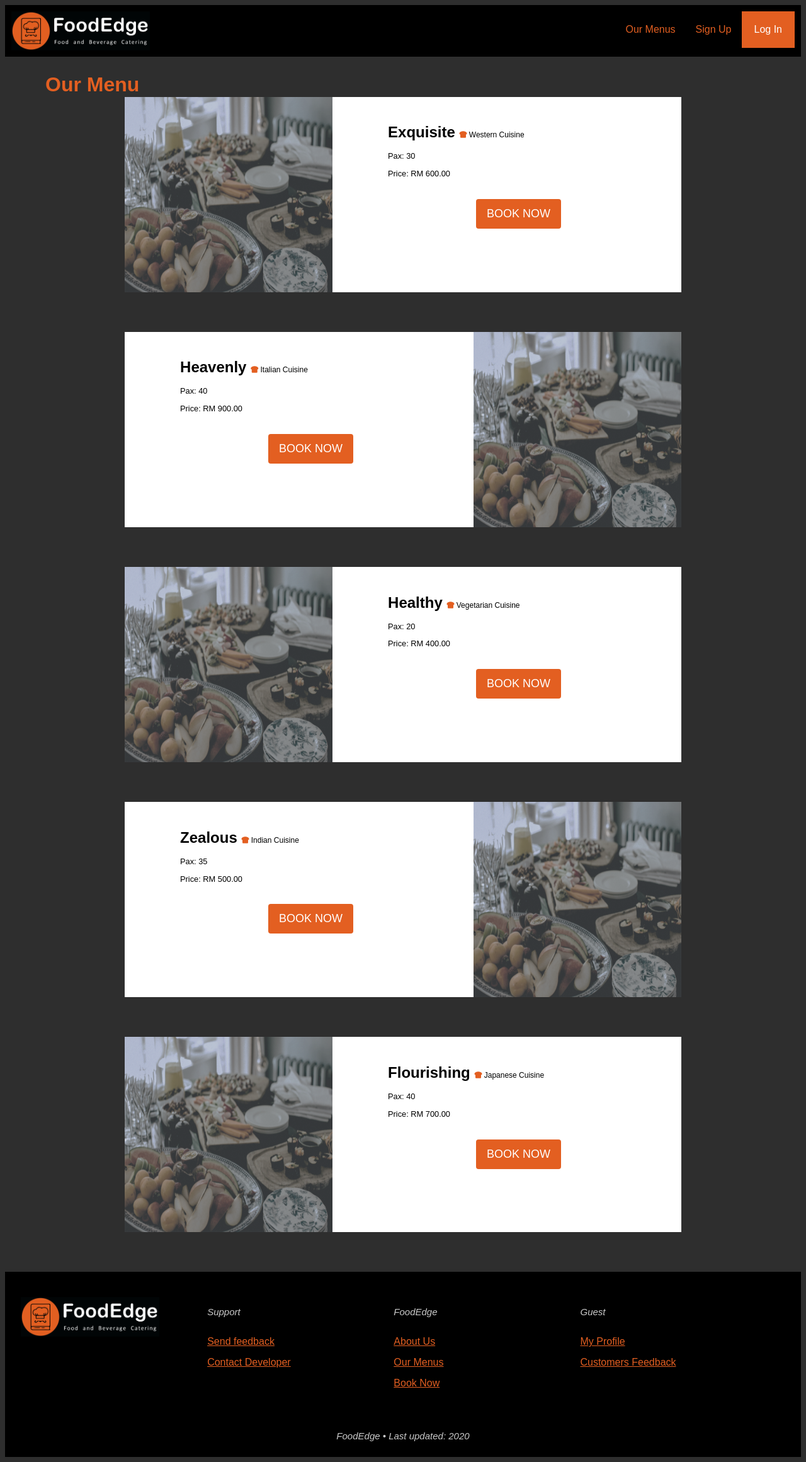
After one commit to simonj-suts/FoodEdgeWeb, a PHP site: page /menu.php in a window 1280 px wide. The commit adds this page. Shown: the whole page at 63% size. Run offline with PHP 8.4, Linux system fonts and the light colour scheme; data comes from the database, SQL or seed files in the repository; some libraries are stand-ins or nearby versions; some web fonts are replaced.

Commit message:
Add menu and changed navigation

```diff
--- /dev/null
+++ b/bookNowButton.js
@@ -0,0 +1,19 @@
+ /* Filename: validateReg.js
+   Target html: registration.html
+   Purpose: Button behaviour through JavaScript
+   Author: Joanna Wong Wei Jen
+   Date written: 11/11/2020
+*/
+var package_item = ["package1","package2","package3","package4","package5"];
+
+function selectPackage(x){
+	 sessionStorage.setItem("packageSelected",package_item[x])
+
+
+}
+
+function selectRadio(){
+	var packageSelected= sessionStorage.getItem("packageSelected");
+	document.getElementById(packageSelected).checked=true;
+
+}
--- /dev/null
+++ b/menu.php
@@ -0,0 +1,140 @@
+<!DOCTYPE html>
+<html lang="en">
+
+	<!-- Description: Log in page -->
+	<!-- Author: Joanna Wong -->
+	<!-- Date: 7 October 2020 -->
+	<!-- Validated: not yet-->
+
+	<head>
+		<title>Our Menu</title>
+		<meta charset="utf-8"/>
+		<meta name="author" content="Joanna Wong"/>
+		<meta name="description" content="registration page"/>
+		<meta name="keywords" content="menu,users,catering"/>
+		<link rel="stylesheet" type="text/css" href="style.css"/>
+		<link rel="stylesheet" type="text/css" href="styles/nav_style.css"/>
+		<script src='https://kit.fontawesome.com/a076d05399.js'></script>
+		<script src="bookNowButton.js"></script>
+
+	</head>
+
+	<body id="menubackground">
+	<?php session_start()?>
+
+	<?php
+			 /* arrays of authorised user */
+
+
+			 /* Connect to FoodEdge database */
+			 include 'database.php';
+			 include 'userinformation_class.php';
+			 $database = new Database();
+			 $db = $database->getConnection();
+
+			 /* Get current user's information */
+			 $user = new userInformation($db);
+			 if(isset($_SESSION['custid'])){
+				 $user->getCurrentUser($_SESSION['custid']);
+			 }
+
+			?>
+	<?php include_once "navigation.php"?>
+	<?php
+			//include 'database.php';
+			include 'package_class.php';
+
+			$packages= new package($db);
+			$rows=[];
+
+			$rows= $packages->read();
+
+
+			?>
+
+
+
+	<h1 id="menu-title">Our Menu</h1>
+	<?php
+		if($user->getUserRole()=='2'){
+			echo '<div><button id="editMenuBtn" ><a href="editmenu.php">Edit</a></button></div>	';
+		}
+
+		?>
+
+
+			<div class="menudivLeft">
+
+
+					<img src="media/reg-background.png" alt="<?php echo $rows[0]['package_name'];?> Package" width="330px" height="310px">
+
+
+
+					<div class="pkgInfoLeft">
+						<div class="innerPkgInfoLeft"><h1 class="packagename"><?php echo $rows[0]['package_name'];?>	 <span class="cuis"><i class='fas fa-bread-slice' style='color:#E35F21'></i> <?php echo $rows[0]['package_cuisine']; ?> Cuisine</span></h1>
+						<p>Pax: <?php echo $rows[0]['pax']; ?> </p>
+						<p>Price: RM <?php echo $rows[0]['price_per_pax'];?></p>
+						<p> <?php echo $rows[0]['package_desc'];?></p></div>
+						<div class="menuBtnDivLeft"><button class="menuBtnLeft" id="pkg1btn" onclick="selectPackage(0)"><a href="bookingform.php">BOOK NOW<span></span></a></button></div>
+
+					</div>
+
+			</div>
+
+			<div class="menudivRight">
+
+
+				<div class="pkgInfoRight">
+						<div class="innerPkgInfoRight"><h1 class="packagename"><?php echo $rows[1]['package_name'];?> 	 <span class="cuis"><i class='fas fa-bread-slice' style='color:#E35F21'></i> <?php echo $rows[1]['package_cuisine']; ?> Cuisine</span></h1>
+						<p>Pax: <?php echo $rows[1]['pax']; ?> </p>
+						<p>Price: RM <?php echo $rows[1]['price_per_pax'];?></p>
+						<p> <?php echo $rows[1]['package_desc'];?></p></div>
+						<div class="menuBtnDivRight"><button class="menuBtnRight" id="pkg2btn" onclick="selectPackage(1)"><a href="bookingform.php">BOOK NOW</a><span></span></button></div>
+				</div>
+				<img src="media/reg-background.png" alt="<?php echo $rows[1]['package_name'];?> Package" width="330px" height="310px">
+			</div>
+
+			<div class="menudivLeft">
+				<img src="media/reg-background.png" alt="<?php echo $rows[2]['package_name'];?> Package" width="330px" height="310px">
+				<div class="pkgInfoLeft">
+					<div class="innerPkgInfoLeft">
+					<h1 class="packagename"><?php echo $rows[2]['package_name'];?>	 <span class="cuis"><i class='fas fa-bread-slice' style='color:#E35F21'></i> <?php echo $rows[2]['package_cuisine']; ?> Cuisine</span></h1>
+					<p>Pax: <?php echo $rows[2]['pax']; ?> </p>
+					<p>Price: RM <?php echo $rows[2]['price_per_pax'];?></p>
+					<p> <?php echo $rows[2]['package_desc'];?></p>
+					</div>
+					<div class="menuBtnDivLeft"><button class="menuBtnLeft" id="pkg3btn" onclick="selectPackage(2)"><a href="bookingform.php">BOOK NOW</a></button></div>
+				</div>
+			</div>
+
+
+			<div class="menudivRight">
+
+
+				<div class="pkgInfoRight">
+					<div class="innerPkgInfoRight"><h1 class="packagename"><?php echo $rows[3]['package_name'];?>	 <span class="cuis"><i class='fas fa-bread-slice' style='color:#E35F21'></i> <?php echo $rows[3]['package_cuisine']; ?> Cuisine</span></h1>
+					<p>Pax: <?php echo $rows[3]['pax']; ?> </p>
+					<p>Price: RM <?php echo $rows[3]['price_per_pax'];?></p>
+					<p> <?php echo $rows[3]['package_desc'];?></p></div>
+					<div class="menuBtnDivRight"><button class="menuBtnRight" id="pkg4btn" onclick="selectPackage(3)"><a href="bookingform.php">BOOK NOW</a><span></span></button></div>
+				</div>
+				<img src="media/reg-background.png" alt="<?php echo $rows[3]['package_name'];?> Package"width="330px" height="310px">
+			</div>
+
+			<div class="menudivLeft">
+
+				<img src="media/reg-background.png" alt="<?php echo $rows[4]['package_name'];?> Package" width="330px" height="310px">
+
+				<div class="pkgInfoLeft">
+					<div class="innerPkgInfoLeft"><h1 class="packagename"><?php echo $rows[4]['package_name'];?>	 <span class="cuis"> <i class='fas fa-bread-slice' style='color:#E35F21'></i> <?php echo $rows[4]['package_cuisine']; ?> Cuisine</span></h1>
+					<p>Pax: <?php echo $rows[4]['pax']; ?> </p>
+					<p>Price: RM <?php echo $rows[4]['price_per_pax'];?></p>
+					<p> <?php echo $rows[4]['package_desc'];?></p></div>
+					<div class="menuBtnDivLeft"><button class="menuBtnLeft" id="pkg5btn" onclick="selectPackage(4)"><a href="bookingform.php">BOOK NOW</a></button></div>
+				</div>
+			</div>
+
+
+	<?php include_once "footer.php" ?>
+	</body>
+</html>
--- a/navigation.php
+++ b/navigation.php
@@ -41,6 +41,6 @@ function changeNavContentByRole($user_role,$username){
     <ul>
         <li id="logo-navbar-placeholder"><a href="index.php" ><img src="media/foodedgelogo.png" alt="company logo" class="logo-icon"></a></li>
         <?php changeNavContentByRole($user->getUserRole(),$user->getCustomerLastName()); ?>
-        <li><a href="undercon">Our Menus</a></li>
+        <li><a href="menu.php">Our Menus</a></li>
     </ul>
 </nav>
--- a/style.css
+++ b/style.css
@@ -318,3 +318,104 @@ hr+a:hover{
 body[class ="receiptpage"]{
     background-color: #353535;
 }
+#menubackground{
+	background-color:#2E2E2E;
+	font-family: Nominee, Arial, sans-serif;
+}
+#menu-title{
+	margin: 2% 0 0 5%;
+	color: #E35F21;
+	position:absolute;
+}
+
+.menudivLeft, .menudivRight{
+	display: flex;
+	width:70%;
+	height:310px;
+	margin:5% auto;
+	background: white;
+}
+
+.pkgInfoRight, .pkgInfoLeft{
+	width:100%;
+	padding-top:3%;
+	padding-left:10%;
+	overflow:auto;
+
+}
+
+.pkgInfoRight h1, .pkgInfoLeft h1{
+	font-size: 1.5em;
+}
+
+.pkgInfoRight p, .pkgInfoLeft p{
+	font-size: 0.8em;
+
+}
+
+.menuBtnRight ,.menuBtnLeft{
+	margin-top:20px;
+	border-radius: 4px;
+	background-color: #e35f21;
+	border: none;
+	text-align: center;
+	font-family: Nominee, Arial, sans-serif;
+	font-size: 18px;
+	padding: 13px;
+	width: 135px;
+	text-align:center;
+}
+
+.menuBtnRight a ,.menuBtnLeft a{
+	text-decoration:none;
+	color:white;
+	text-align:center;
+}
+
+.menuBtnRight:hover, .menuBtnLeft:hover {
+	cursor: pointer;
+	background-color:black;
+	transition: 0.5s;
+}
+
+
+#editMenuBtn{
+
+	border-radius: 4px;
+	background-color:black;
+	border: none;
+	text-align: center;
+	background-color:#e35f21;
+	font-family: Nominee, Arial, sans-serif;
+	font-size: 15px;
+	padding: 13px;
+	width: 100px;
+	text-align:center;
+	position:relative;
+	top:15px;
+	left:90%;
+	display:inline;
+}
+
+#editMenuBtn a{
+	text-decoration:none;
+	color:white;
+}
+
+#editMenuBtn:hover{
+	cursor: pointer;
+	background-color:black;
+	transition: 0.5s;
+}
+.cuis{
+	font-size:0.5em;
+	font-weight:normal;
+	text-align:right;
+}
+
+.innerPkgInfoLeft,.innerPkgInfoRight{
+	padding-right:20%;
+}
+.menuBtnDivLeft, .menuBtnDivRight{
+	margin-left:30%;
+}
```
Also changed, not shown: bookingform.php (+5 -2 lines).
